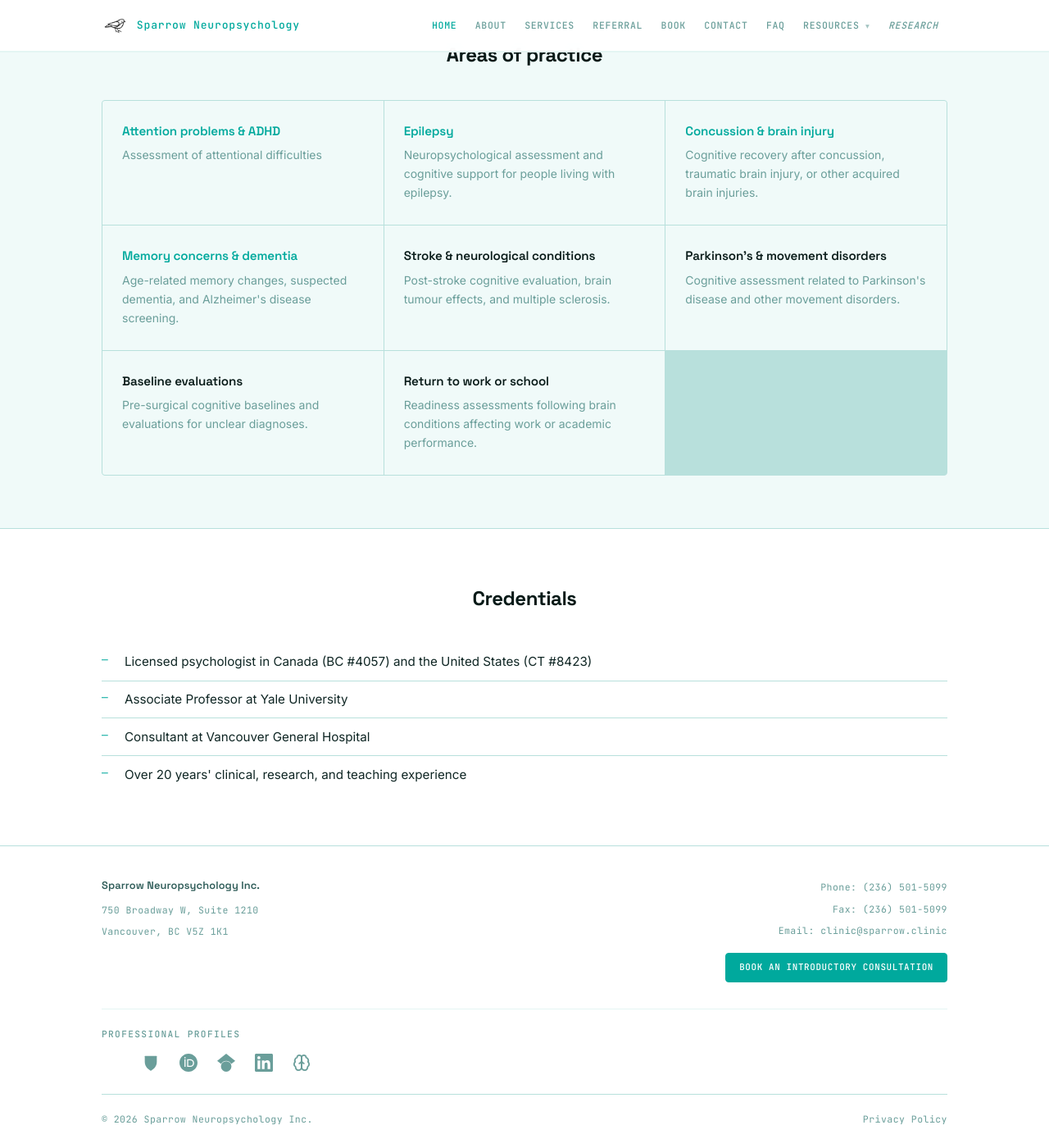
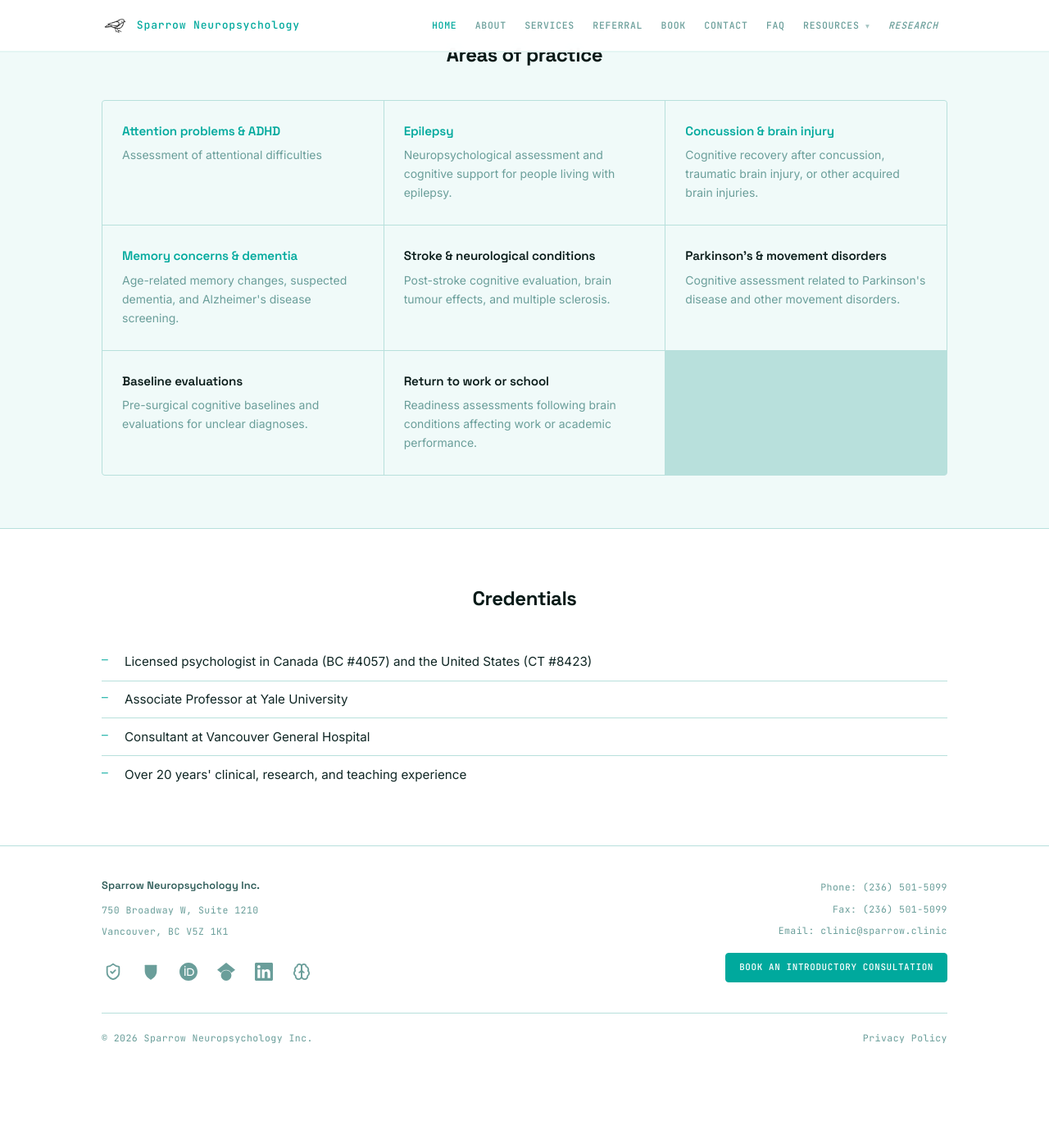
Before and after one commit to cfxb/sparrow-clinic, a Jekyll site: the page built from index.md, in a window 1280 px wide and 1400 px high, scrolled down 821 px. Shown: the whole window at 82% size. Built offline with Jekyll 4.4.1, drawn with Linux system fonts in a browser that asks for light colours; after the commit the page ends 2121 px from its top, so only the background shows below that.

Commit message:
footer: move profile icons into address column; restore CHCPBC outline
Two changes to the footer profile row:

1) Move the icon row inside the left address column (under the
   Sparrow Neuropsychology Inc. NAP block, with one line of dead
   space). The previous full-width 'Professional profiles' section
   below both columns was visually adrift on desktop. The
   PROFESSIONAL PROFILES heading is dropped; aria-label on the
   <ul> preserves the semantic for screen readers.

2) Replace the CHCPBC raster (PNG-in-SVG, ~13 KB, was rendering
   invisible after grayscale at 22px) with a Lucide shield-check
   outline. Now matches the row's icon language (single colour,
   inherits currentColor and the accent hover). Loses brand
   fidelity but gains legibility — the green sparkles design
   doesn't survive at that size.

The previously committed assets/images/profile-icons/chcpbc.svg
is now orphaned and removed in this commit (it was only added
two commits ago to wire up the raster).

SCSS: removed the .site-footer__profiles wrapper and heading
rules (no longer used); removed the <img> grayscale filter and
hover-reveal rule (no <img> in the row anymore); added
margin-top: 1.5rem to .site-footer__profiles-list for the
'one line of dead space' the user asked for.

Co-Authored-By: Claude Opus 4.7 (1M context) <noreply@anthropic.com>

```diff
--- a/_includes/footer.html
+++ b/_includes/footer.html
@@ -7,25 +7,9 @@
           <p>{{ site.data.contact.address }}</p>
           <p>{{ site.data.contact.city }}, {{ site.data.contact.province }} {{ site.data.contact.postal }}</p>
         </div>
-      </div>
-      <div class="site-footer__right">
-        <div class="site-footer__contact">
-          <p>Phone: <a href="tel:{{ site.data.contact.phone_link }}">{{ site.data.contact.phone }}</a></p>
-          <p>Fax: {{ site.data.contact.fax }}</p>
-          <p>Email: <a href="mailto:{{ site.data.contact.email }}?subject=Assessment%20enquiry">{{ site.data.contact.email }}</a></p>
-        </div>
-        {% unless page.url == '/book/' %}
-        <div class="mt-2">
-          {% include cta-phone.html %}
-        </div>
-        {% endunless %}
-      </div>
-    </div>
-    <div class="site-footer__profiles">
-      <p class="site-footer__profiles-heading">Professional profiles</p>
-      <ul class="site-footer__profiles-list site-footer__profiles-list--icons">
+        <ul class="site-footer__profiles-list site-footer__profiles-list--icons" aria-label="Professional profiles">
         <li><a href="https://chcpbcp.alinityapp.com/Client/PublicDirectory/Registrant/5743f595-0a9b-ef11-b035-000d3a844429" target="_blank" rel="me noopener" aria-label="CHCPBC (BC psychology register)" title="CHCPBC (BC psychology register)">
-          <img src="{{ '/assets/images/profile-icons/chcpbc.svg' | relative_url }}" alt="" width="22" height="22" aria-hidden="true">
+          <svg xmlns="http://www.w3.org/2000/svg" width="22" height="22" viewBox="0 0 24 24" fill="none" stroke="currentColor" stroke-width="2" stroke-linecap="round" stroke-linejoin="round" aria-hidden="true"><path d="M20 13c0 5-3.5 7.5-7.66 8.95a1 1 0 0 1-.67-.01C7.5 20.5 4 18 4 13V6a1 1 0 0 1 1-1c2 0 4.5-1.2 6.24-2.72a1.17 1.17 0 0 1 1.52 0C14.51 3.81 17 5 19 5a1 1 0 0 1 1 1z"/><path d="m9 12 2 2 4-4"/></svg>
           <span class="sr-only">CHCPBC (BC psychology register)</span>
         </a></li>
         <li><a href="https://medicine.yale.edu/profile/christopher-benjamin/" target="_blank" rel="me noopener" aria-label="Yale School of Medicine" title="Yale School of Medicine">
@@ -48,7 +32,20 @@
           <svg xmlns="http://www.w3.org/2000/svg" width="22" height="22" viewBox="0 0 24 24" fill="none" stroke="currentColor" stroke-width="2" stroke-linecap="round" stroke-linejoin="round" aria-hidden="true"><path d="M12 5a3 3 0 1 0-5.997.125 4 4 0 0 0-2.526 5.77 4 4 0 0 0 .556 6.588A4 4 0 1 0 12 18Z"/><path d="M12 5a3 3 0 1 1 5.997.125 4 4 0 0 1 2.526 5.77 4 4 0 0 1-.556 6.588A4 4 0 1 1 12 18Z"/><path d="M15 13a4.5 4.5 0 0 1-3-4 4.5 4.5 0 0 1-3 4"/></svg>
           <span class="sr-only">Psychology Today</span>
         </a></li>
-      </ul>
+        </ul>
+      </div>
+      <div class="site-footer__right">
+        <div class="site-footer__contact">
+          <p>Phone: <a href="tel:{{ site.data.contact.phone_link }}">{{ site.data.contact.phone }}</a></p>
+          <p>Fax: {{ site.data.contact.fax }}</p>
+          <p>Email: <a href="mailto:{{ site.data.contact.email }}?subject=Assessment%20enquiry">{{ site.data.contact.email }}</a></p>
+        </div>
+        {% unless page.url == '/book/' %}
+        <div class="mt-2">
+          {% include cta-phone.html %}
+        </div>
+        {% endunless %}
+      </div>
     </div>
     <div class="site-footer__bottom">
       <span>&copy; {{ 'now' | date: "%Y" }} {{ site.data.contact.name }}</span>
--- a/_sass/_footer.scss
+++ b/_sass/_footer.scss
@@ -46,26 +46,10 @@
   }
 }
 
-.site-footer__profiles {
-  margin-bottom: 1.25rem;
-  padding-top: 1.25rem;
-  border-top: 1px solid $surface-2;
-}
-
-.site-footer__profiles-heading {
-  font-family: $mono;
-  font-size: 0.7rem;
-  font-weight: 500;
-  letter-spacing: 0.12em;
-  text-transform: uppercase;
-  color: $text-muted;
-  margin: 0 0 0.7rem;
-}
-
 .site-footer__profiles-list {
   list-style: none;
   padding: 0;
-  margin: 0;
+  margin: 1.5rem 0 0;
   display: flex;
   flex-wrap: wrap;
   gap: 0.55rem 1.4rem;
@@ -92,15 +76,7 @@
     line-height: 0;
   }
 
-  svg,
-  img { display: block; }
-
-  img {
-    filter: grayscale(1);
-    transition: filter 0.15s;
-  }
-
-  a:hover img { filter: none; }
+  svg { display: block; }
 }
 
 .site-footer__bottom {
```
Also changed, not shown: assets/images/profile-icons/chcpbc.svg (deleted).
